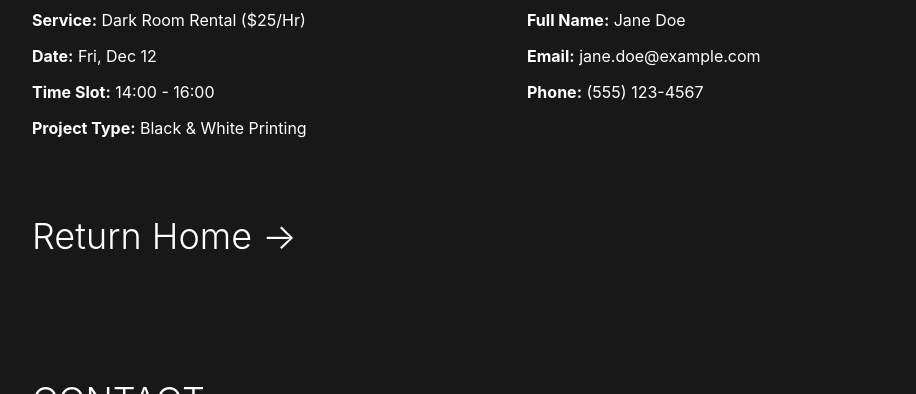
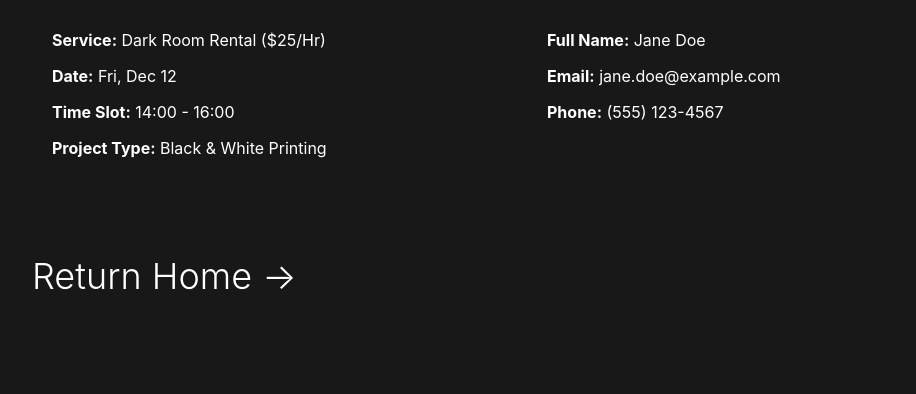
Before and after one commit to ntml-droid/Black-Box-Studios, a plain HTML site: page darkroomBookingConfermation.html in a window 1280 px wide. Shown: the part 734-1128 px from the top of the page, without its empty margins (8-924 px from the left). Drawn offline with Linux system fonts and the light colour scheme; a script that the page names is missing.

Commit message:
added variables to recipt confermation

```diff
--- a/blackBoxStyle.css
+++ b/blackBoxStyle.css
@@ -1187,6 +1187,9 @@ width: 50%;
 
 .receipt-box {
   width: 80%;
+  background-color: var(--bg);
+  color: var(--text);
+  padding: 20px;
 }
 
 #receiptPlaceholder {
@@ -1200,7 +1203,10 @@ width: 50%;
 
 .receipt-section {
   flex: 1;
+}
 
+.receipt-section h3 {
+    color: var(--text);
 }
 
 .back-link {
```
